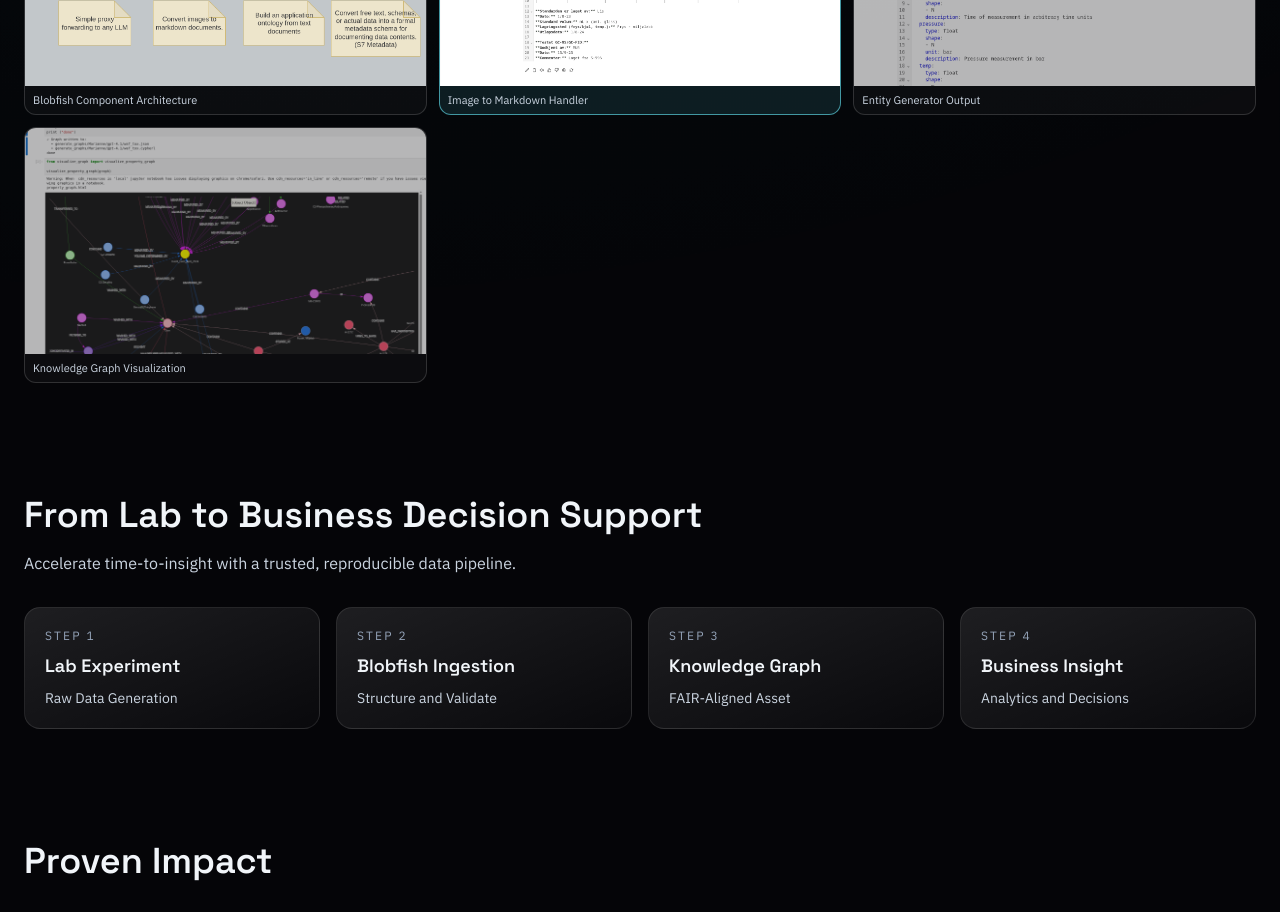
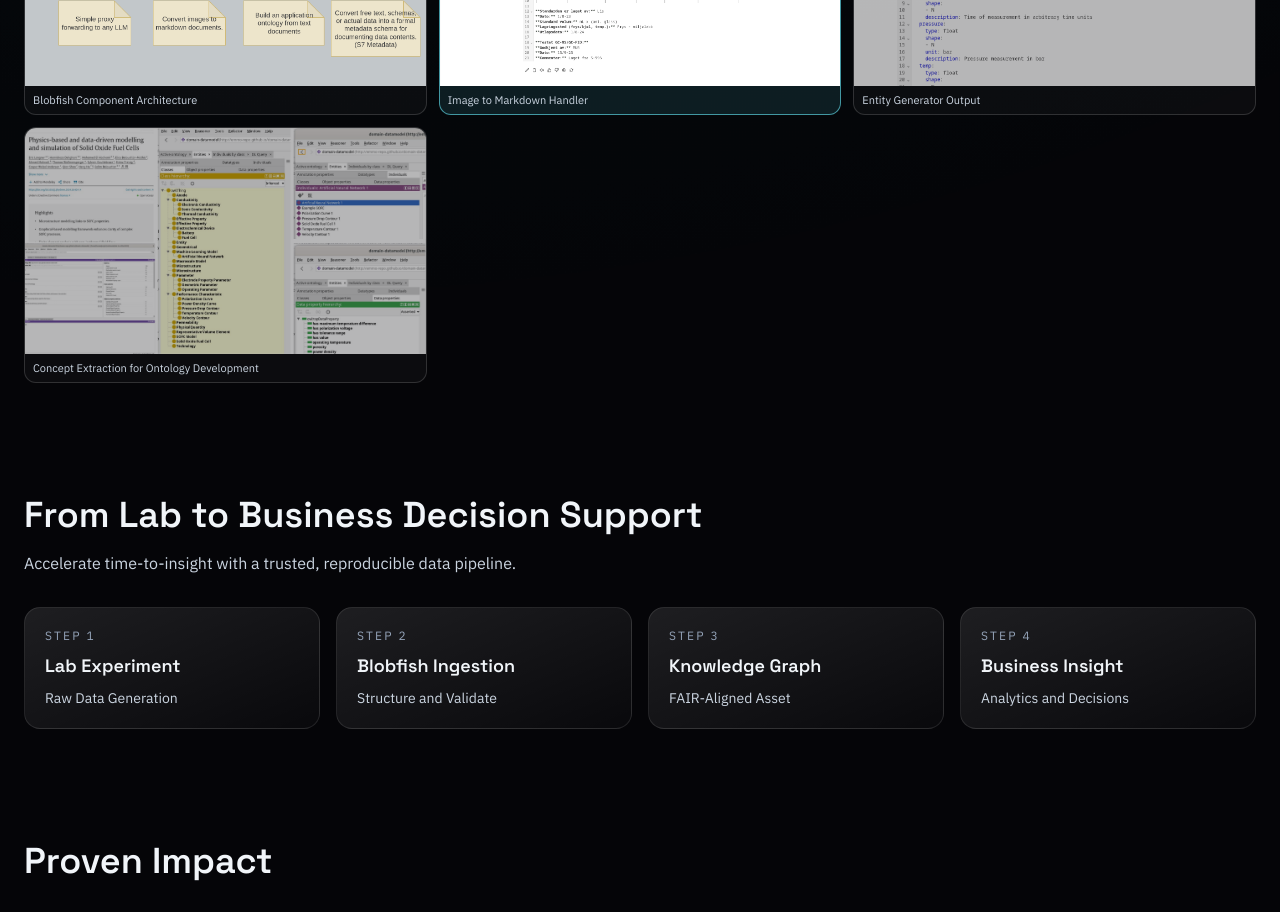
Before and after one commit to SemanticMatter/semanticmatter_landingpage, a Next.js app: page /products/blobfish in a window 1280 px wide. Shown: the part 3840-4752 px from the top of the page. Built offline with nearby package versions, Linux system fonts and the light colour scheme.

Commit message:
Added concept extraction for ontology development feature and picture

```diff
--- a/app/products/blobfish/page.tsx
+++ b/app/products/blobfish/page.tsx
@@ -97,10 +97,10 @@ const presentationHighlights = [
     height: 890
   },
   {
-    title: "Knowledge Graph Visualization",
+    title: "Concept Extraction for Ontology Development",
     caption:
-      "Generated graph view used for exploration, relationships, and domain context validation.",
-    src: "../../blobfish-presentation/image16.png",
+      "Ontology concept extraction from publication.",
+    src: "../../blobfish-presentation/image18.png",
     width: 1656,
     height: 1280
   }
```
Also changed, not shown: public/blobfish-presentation/image18.png (added).
